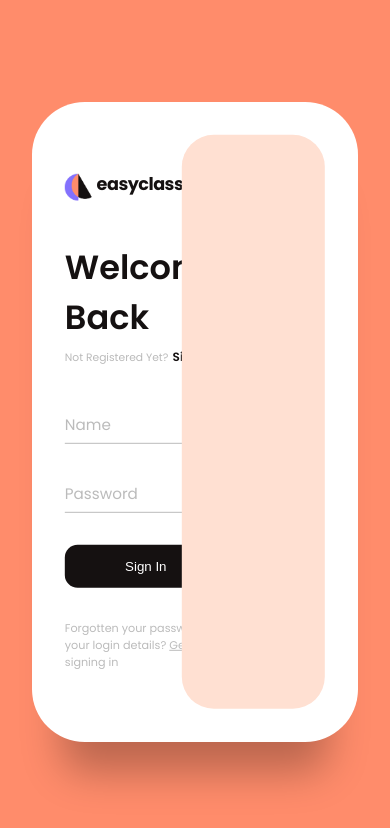
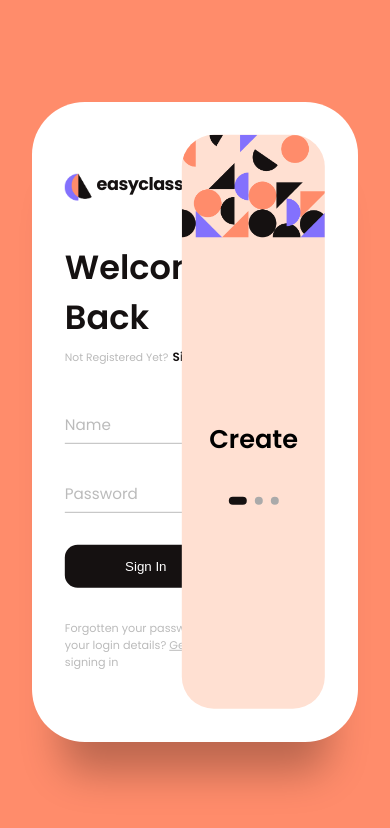
Before and after one commit to ahsanfarooq210/responsive-login-form, a plain HTML site: page index.html in a window 390 px wide. Drawn offline with Linux system fonts and the light colour scheme.

Commit message:
form completed
the entire login form is completed exccept of responsiveness

```diff
--- a/app.js
+++ b/app.js
@@ -1,6 +1,9 @@
 const inputs = document.querySelectorAll(".input-field");
 const toggle_btn=document.querySelectorAll(".toggle");
 const main=document.querySelector("main");
+const bullets=document.querySelectorAll('.bullets span');
+const images=document.querySelectorAll(".image");
+
 
 inputs.forEach((inp) => {
   inp.addEventListener("focus", () => {
@@ -20,3 +23,25 @@ toggle_btn.forEach((btn)=>{
     main.classList.toggle('sign-up-mode')
   })
 })
+
+bullets.forEach((bullet)=>{
+  bullet.addEventListener("click",moveSlider)
+})
+
+function moveSlider(){
+  let index = this.dataset.value
+
+  let currentImage = document.querySelector(`.img-${index}`)
+  images.forEach((image)=>{
+    image.classList.remove("show")
+  })
+
+  currentImage.classList.add("show")
+
+  const textSlider=document.querySelector(".text-group");
+  textSlider.style.transform = `translateY(${-(index-1)*2.2}rem)`
+
+  console.log(index)
+  bullets.forEach((bullet)=>bullet.classList.remove('active'))
+  this.classList.add("active")
+}
--- a/index.html
+++ b/index.html
@@ -109,7 +109,29 @@
               </form>
 
           </div>
-          <div class="carousel"></div>
+          <div class="carousel">
+            <div class="image-wrapper">
+                <img src="./img/image1.png" class="image img-1 show" alt="">
+                <img src="./img/image2.png" class="image img-2" alt="">
+                <img src="./img/image3.png" class="image img-3" alt="">
+            </div>
+
+            <div class="text-slider">
+                <div class="text-wrap">
+                    <div class="text-group">
+                        <h2>Create your own courses</h2>
+                        <h2>Customize as you like</h2>
+                        <h2>Invite students to your class</h2>
+                    </div>
+
+                </div>
+                <div class="bullets">
+                    <span class="active" data-value="1" ></span>
+                    <span data-value="2" ></span>
+                    <span data-value="3" ></span>
+                </div>
+            </div>
+          </div>
         </div>
       </div>
     </main>
--- a/style.css
+++ b/style.css
@@ -53,17 +53,6 @@ main {
   transition: 0.8s ease-in-out;
 }
 
-.carousel {
-  position: absolute;
-  height: 100%;
-  width: 55%;
-  left: 45%;
-  top: 0;
-  background-color: #ffe0d2;
-  border-radius: 2rem;
-  transition: 0.8s ease-in-out;
-}
-
 form {
   max-width: 260px;
   width: 100%;
@@ -77,13 +66,12 @@ form {
   transition: opacity 0.02s 0.4s;
 }
 
-form.sign-up-form{
+form.sign-up-form {
   opacity: 0;
   pointer-events: none;
 }
 
-form.sign-in-form{
-
+form.sign-in-form {
 }
 
 .logo {
@@ -103,41 +91,38 @@ form.sign-in-form{
   color: #151111;
 }
 
-.heading h2{
+.heading h2 {
   font-size: 2.1rem;
   font-weight: 600;
   color: #151111;
-
 }
 
-.heading h6{
+.heading h6 {
   color: #bababa;
   font-weight: 400;
   font-size: 0.75;
   display: inline;
 }
 
-.toggle{
+.toggle {
   color: #151111;
   text-decoration: none;
   font-size: 0.75rem;
   font-weight: 600;
   transition: 0.3s;
-
 }
 
-.toggle:hover{
+.toggle:hover {
   color: #8371fd;
 }
 
-.input-wrap{
+.input-wrap {
   position: relative;
   height: 37px;
   margin-bottom: 2rem;
-
 }
 
-.input-field{
+.input-field {
   position: absolute;
   width: 100%;
   height: 100%;
@@ -150,7 +135,7 @@ form.sign-in-form{
   color: #151111;
 }
 
-label{
+label {
   position: absolute;
   left: 0;
   top: 50%;
@@ -161,18 +146,17 @@ label{
   transition: 0.4s;
 }
 
-
-.input-field.active{
+.input-field.active {
   border-bottom-color: #151111;
   transition: 0.4s;
 }
 
-.input-field.active+label{
+.input-field.active + label {
   font-size: 0.75rem;
   top: -2px;
 }
 
-.sign-btn{
+.sign-btn {
   display: inline-block;
   width: 100%;
   height: 43px;
@@ -184,44 +168,141 @@ label{
   font-size: 0.8;
   margin-bottom: 2rem;
   transition: 0.3s;
-
 }
 
-.sign-btn:hover{
+.sign-btn:hover {
   background-color: #8371fd;
 }
 
-.text{
+.text {
   color: #bbb;
   font-size: 0.7rem;
 }
-.text a{
+.text a {
   color: #bbb;
   transition: 0.3;
 }
 
-.text a:hover{
+.text a:hover {
   color: #8371fd;
+}
+
+main.sign-up-mode form.sign-in-form {
+  opacity: 0;
+  pointer-events: none;
+}
+
+main.sign-up-mode form.sign-up-form {
+  opacity: 1;
+  pointer-events: all;
+}
+
+main.sign-up-mode .forms-wrap {
+  left: 55%;
+}
+
+main.sign-up-mode .carousel {
+  left: 0%;
+}
+
+.carousel {
+  position: absolute;
+  height: 100%;
+  width: 55%;
+  left: 45%;
+  top: 0;
+  background-color: #ffe0d2;
+  border-radius: 2rem;
+  display: grid;
+  grid-template-rows: auto 1fr;
+  padding-bottom: 2rem;
+  transition: 0.8s ease-in-out;
+  overflow: hidden;
+}
+
+.image-wrapper{
+    display: grid;
+    grid-template-columns: 1fr;
+    grid-template-rows: 1fr;
+
+}
+
+.image {
+  width: 100%;
+  grid-column: 1/2;
+  grid-row: 1/2;
+  opacity: 0;
+  transition: opacity 0.3s, transform 0.5s ;
+}
+
+.img-1{
+  transform: translate(0,-50px);
+}
+
+.img-2{
+  transform: scale(0.4, 0.5);
+}
+
+.img-3{
+  transform: scale(0.3,0.3) rotate(-20deg);
+}
+
+
+.image.show{
+    opacity: 1;
+    transform: none;
 }
 
 
 
-main.sign-up-mode form.sign-in-form
-{
-    opacity: 0;
-    pointer-events: none;
+.text-slider{
+    display: flex;
+    align-items: center;
+    justify-content: center;
+    flex-direction: column;
 }
 
-main.sign-up-mode form.sign-up-form
-{
-    opacity: 1;
-    pointer-events: all;
+.text-wrap{
+    max-height: 2.2rem;
+    overflow: hidden;
+    margin-bottom:2.5rem ;
+
 }
 
-main.sign-up-mode .forms-wrap{
-    left: 55%;
+.text-group{
+    display: flex;
+    flex-direction: column;
+    text-align: center;
+    transform: translateY(0);
+    transition: 0.5s;
 }
 
-main.sign-up-mode .carousel{
-    left: 0%;
+.text-group h2{
+    line-height: 2.2rem;
+    font-weight: 600;
+    font-size: 1.6rem;
 }
+
+.bullets{
+    display: flex;
+    align-items: center;
+    justify-content: center;
+}
+
+.bullets span{
+    display: block;
+    width: 0.5rem;
+    height: 0.5rem;
+    background-color: #aaa;
+    margin: 0 0.25rem;
+    border-radius: 50%;
+    cursor: pointer;
+    transition: 0.3s;
+}
+
+.bullets span.active{
+    width: 1.1rem;
+    background-color: #151111;
+    border-radius: 1rem;
+
+}
```
Also changed, not shown: 1 other file. Lines whose indentation alone changed are shown as unchanged.
